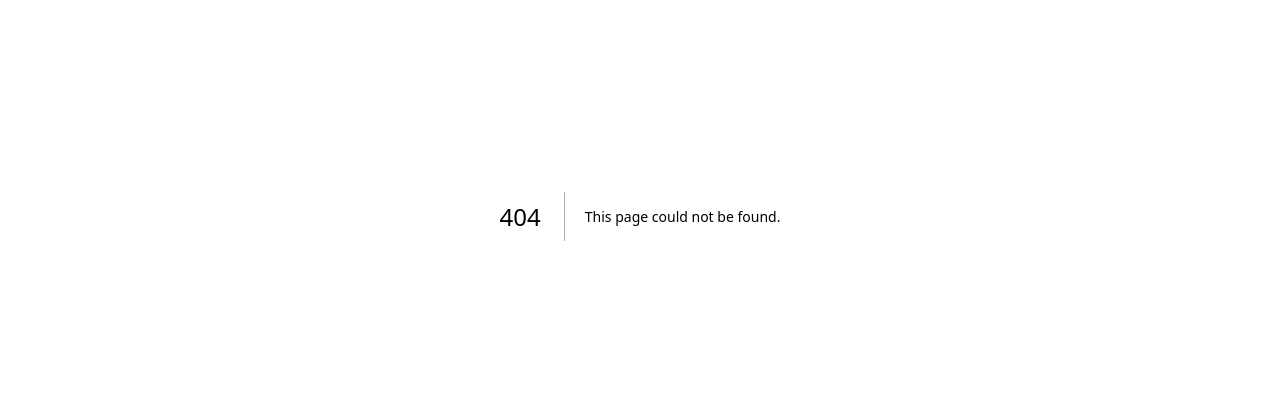
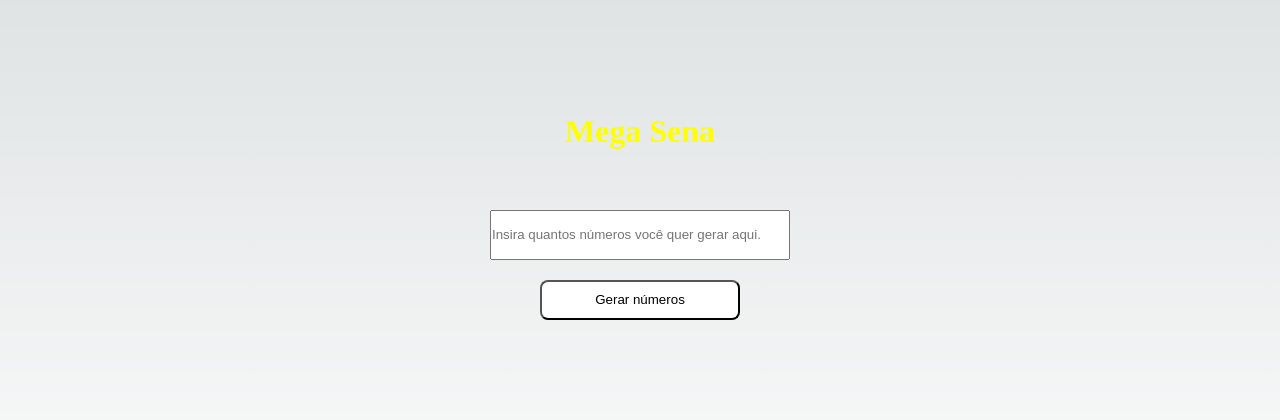
Before and after one commit to bertiGrazi/design_engineer, a Next.js app in the folder exercicios/: page /estado/megaSenaComNumerosDefinidos in a window 1280 px wide. Before the commit this address had no page. Shown: the part 184-604 px from the top of the page. Built offline with nearby package versions, Linux system fonts and the light colour scheme.

Commit message:
challenge with mega sena defined number

```diff
--- /dev/null
+++ b/exercicios/pages/estado/megaSenaComNumerosDefinidos.jsx
@@ -0,0 +1,83 @@
+import { useState } from "react"
+
+export default function megaSenaComNumerosDefinidos() {
+  const [numbers, setNumbers] = useState([])
+  const [value, setValue] = useState("")
+
+  function geraNumero() {
+    let min = 1;
+    let max = 100;
+    const numerosGerados = [];
+
+    for(let i = 0; i < value; i++) {
+      let randomNum = Math.floor(Math.random() * (max - min + 1) + min);
+      numerosGerados.push(randomNum)
+    }
+
+    setNumbers(numerosGerados)
+  }
+
+  function numeroDefinido(e) {
+    if (e.target.value < 0) {
+      return setValue("Número inválido")
+    } else {
+      setValue(e.target.value)
+    }
+  }
+
+  return (
+    <>
+    <div style={{
+      display: "flex",
+      flexDirection: "column",
+      height: "100vh",
+      justifyContent: "center",
+      alignItems: "center",
+    }}>
+      <h1 style={{
+        color: "yellow"
+      }}>Mega Sena</h1>
+      <ul style={{
+        display: "flex",
+        listStyle: "none",
+        margin: "20px"
+      }}>
+          {numbers.map((num, index) => (
+            <li key={index} style={
+              {
+                padding: "20px",
+                backgroundColor: "blue",
+                margin: "20px",
+                borderRadius: "100px"
+              }
+            }>{num}</li>
+          ))}
+        </ul>
+        <input
+          style={{
+            height: "50px",
+            width: "300px",
+            margin: "20px"
+          }}
+          onChange={e => {
+            if (e.target.value < 0) {
+              setValue(null)
+            } else {
+              setValue(e.target.value)
+            }
+          }}
+          type="number"
+          placeholder="Insira quantos números você quer gerar aqui.">
+          </input>
+
+      <button onClick={geraNumero} style={{
+        backgroundColor: "white",
+        color: "black",
+        height: "40px",
+        width: "200px",
+        borderRadius: "8px"
+      }}>Gerar números</button>
+    </div>
+    </>
+  )
+}
```
